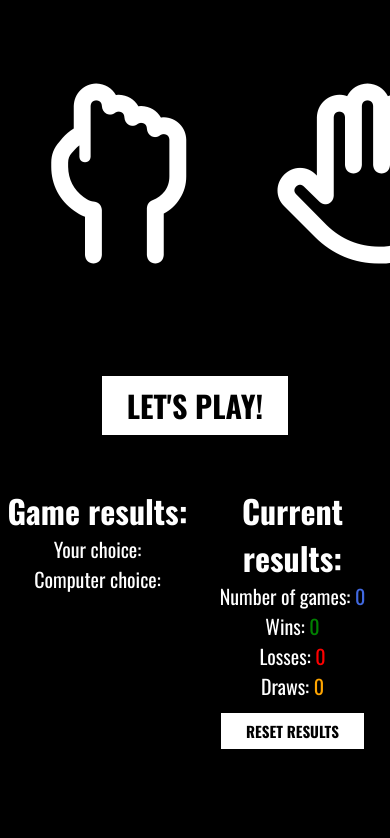
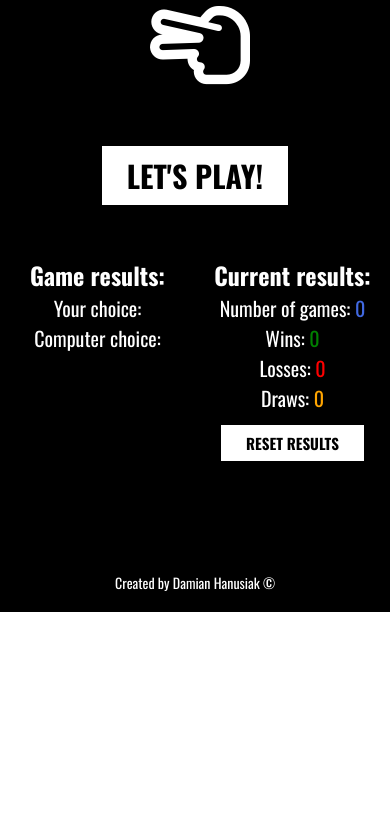
Before and after one commit to damianhanusiak/Rock_Paper_Scissors, a plain HTML site: page index.html in a window 390 px wide. Shown: the part 569-1407 px from the top of the page. After the commit the page ends 1181 px from the top, so only its background shows below. Drawn offline with nearby package versions, Linux system fonts and the light colour scheme.

Commit message:
add mobile media queries

```diff
--- a/style.css
+++ b/style.css
@@ -107,3 +107,29 @@ footer {
     line-height: 7vh;
     font-size: 22px;
 }
+
+@media (max-width: 420px) and (orientation: portrait) {
+    nav {
+        font-size: 17px;
+        line-height: 15vh;
+    }
+
+    .game h3 {
+        font-size: 24px;
+    }
+
+    .select {
+        flex-direction: column;
+        align-items: flex-end;
+    }
+
+    .select i {
+        font-size: 100px;
+        margin: 40px;
+    }
+
+    footer {
+        font-size: 14px;
+    }
+
+}
```
